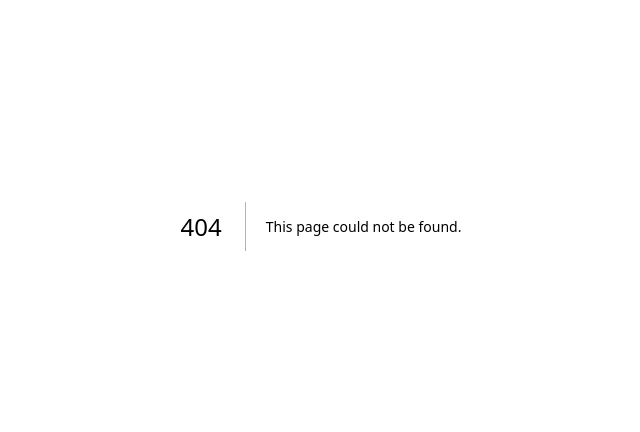
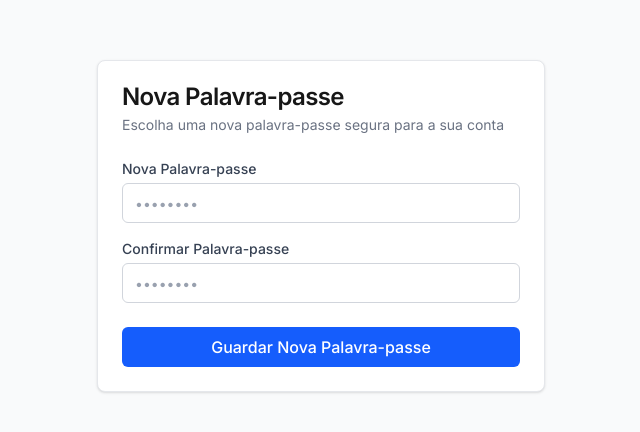
Before and after one commit to lika00777/comi-app, a Next.js app: page /alterar-senha in a window 1280 px wide. Before the commit this address had no page. Shown: the part 174-606 px from the top of the page, without its empty margins (319-959 px from the left). Built offline with nearby package versions, Linux system fonts and the light colour scheme; no server answers.

Commit message:
feat: implement password recovery and reset flow

```diff
--- /dev/null
+++ b/app/(auth)/alterar-senha/page.tsx
@@ -0,0 +1,103 @@
+'use client'
+
+import { useState } from 'react'
+import { useRouter } from 'next/navigation'
+import { createClient } from '@/lib/supabase/client'
+import { Button } from '@/components/ui/button'
+import { Input } from '@/components/ui/input'
+import { Card, CardHeader, CardTitle, CardDescription, CardContent, CardFooter } from '@/components/ui/card'
+import { Alert } from '@/components/ui/alert'
+
+export default function AlterarSenhaPage() {
+  const router = useRouter()
+  const [password, setPassword] = useState('')
+  const [confirmPassword, setConfirmPassword] = useState('')
+  const [loading, setLoading] = useState(false)
+  const [error, setError] = useState<string | null>(null)
+  const supabase = createClient()
+
+  const handleUpdate = async (e: React.FormEvent) => {
+    e.preventDefault()
+
+    if (password !== confirmPassword) {
+      setError('As palavras-passe não coincidem')
+      return
+    }
+
+    if (password.length < 6) {
+      setError('A palavra-passe deve ter pelo menos 6 caracteres')
+      return
+    }
+
+    setLoading(true)
+    setError(null)
+
+    try {
+      const { error } = await supabase.auth.updateUser({
+        password: password,
+      })
+
+      if (error) {
+        setError(error.message)
+      } else {
+        router.push('/dashboard')
+        router.refresh()
+      }
+    } catch (err) {
+      setError('Ocorreu um erro ao atualizar a sua palavra-passe')
+    } finally {
+      setLoading(false)
+    }
+  }
+
+  return (
+    <div className="min-h-screen flex items-center justify-center bg-gray-50 px-4">
+      <Card className="w-full max-w-md">
+        <CardHeader>
+          <CardTitle>Nova Palavra-passe</CardTitle>
+          <CardDescription>
+            Escolha uma nova palavra-passe segura para a sua conta
+          </CardDescription>
+        </CardHeader>
+        <form onSubmit={handleUpdate}>
+          <CardContent className="space-y-4">
+            {error && (
+              <Alert variant="danger" dismissible onDismiss={() => setError(null)}>
+                {error}
+              </Alert>
+            )}
+
+            <Input
+              label="Nova Palavra-passe"
+              type="password"
+              placeholder="••••••••"
+              value={password}
+              onChange={(e) => setPassword(e.target.value)}
+              required
+              disabled={loading}
+            />
+
+            <Input
+              label="Confirmar Palavra-passe"
+              type="password"
+              placeholder="••••••••"
+              value={confirmPassword}
+              onChange={(e) => setConfirmPassword(e.target.value)}
+              required
+              disabled={loading}
+            />
+          </CardContent>
+          <CardFooter>
+            <Button
+              type="submit"
+              className="w-full"
+              disabled={loading}
+            >
+              {loading ? 'A guardar...' : 'Guardar Nova Palavra-passe'}
+            </Button>
+          </CardFooter>
+        </form>
+      </Card>
+    </div>
+  )
+}
--- a/app/(auth)/entrar/page.tsx
+++ b/app/(auth)/entrar/page.tsx
@@ -69,6 +69,7 @@ export default function LoginPage() {
               disabled={loading}
             />
 
+            <div className="space-y-1">
               <Input
                 label="Password"
                 type="password"
@@ -78,6 +79,12 @@ export default function LoginPage() {
                 required
                 disabled={loading}
               />
+              <div className="flex justify-end">
+                <Link href="/recuperar-senha" className="text-xs text-blue-600 hover:underline">
+                  Esqueci-me da palavra-passe?
+                </Link>
+              </div>
+            </div>
           </CardContent>
 
           <CardFooter className="flex flex-col space-y-4">
--- /dev/null
+++ b/app/(auth)/recuperar-senha/page.tsx
@@ -0,0 +1,85 @@
+'use client'
+
+import { useState } from 'react'
+import { createClient } from '@/lib/supabase/client'
+import { Button } from '@/components/ui/button'
+import { Input } from '@/components/ui/input'
+import { Card, CardHeader, CardTitle, CardDescription, CardContent, CardFooter } from '@/components/ui/card'
+import { Alert } from '@/components/ui/alert'
+import Link from 'next/link'
+import { ArrowLeft } from 'lucide-react'
+
+export default function RecuperarSenhaPage() {
+  const [email, setEmail] = useState('')
+  const [loading, setLoading] = useState(false)
+  const [message, setMessage] = useState<{ type: 'success' | 'error', text: string } | null>(null)
+  const supabase = createClient()
+
+  const handleReset = async (e: React.FormEvent) => {
+    e.preventDefault()
+    setLoading(true)
+    setMessage(null)
+
+    try {
+      const { error } = await supabase.auth.resetPasswordForEmail(email, {
+        redirectTo: `${window.location.origin}/alterar-senha`,
+      })
+
+      if (error) {
+        setMessage({ type: 'error', text: error.message })
+      } else {
+        setMessage({ type: 'success', text: 'Enviámos um link de recuperação para o seu email.' })
+      }
+    } catch (err) {
+      setMessage({ type: 'error', text: 'Ocorreu um erro ao processar o seu pedido.' })
+    } finally {
+      setLoading(false)
+    }
+  }
+
+  return (
+    <div className="min-h-screen flex items-center justify-center bg-gray-50 px-4">
+      <Card className="w-full max-w-md">
+        <CardHeader>
+          <div className="mb-2">
+            <Link href="/entrar" className="text-sm text-blue-600 hover:underline flex items-center gap-1">
+              <ArrowLeft className="w-4 h-4" /> Voltar ao login
+            </Link>
+          </div>
+          <CardTitle>Recuperar Palavra-passe</CardTitle>
+          <CardDescription>
+            Introduza o seu email para receber um link de recuperação
+          </CardDescription>
+        </CardHeader>
+        <form onSubmit={handleReset}>
+          <CardContent className="space-y-4">
+            {message && (
+              <Alert variant={message.type === 'error' ? 'danger' : 'success'}>
+                {message.text}
+              </Alert>
+            )}
+
+            <Input
+              label="Email"
+              type="email"
+              placeholder="seu@email.pt"
+              value={email}
+              onChange={(e) => setEmail(e.target.value)}
+              required
+              disabled={loading}
+            />
+          </CardContent>
+          <CardFooter>
+            <Button
+              type="submit"
+              className="w-full"
+              disabled={loading}
+            >
+              {loading ? 'A enviar...' : 'Enviar Link de Recuperação'}
+            </Button>
+          </CardFooter>
+        </form>
+      </Card>
+    </div>
+  )
+}
```
Lines whose indentation alone changed are shown as unchanged.
